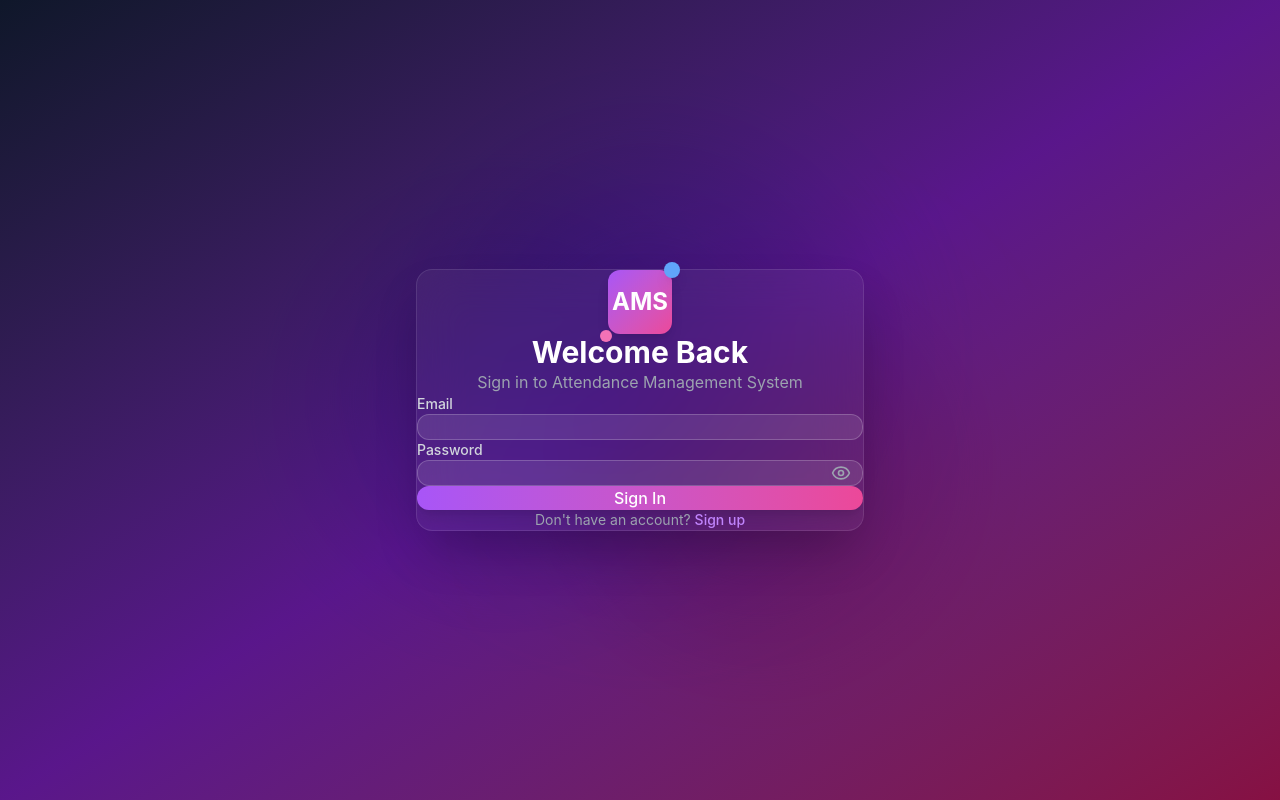
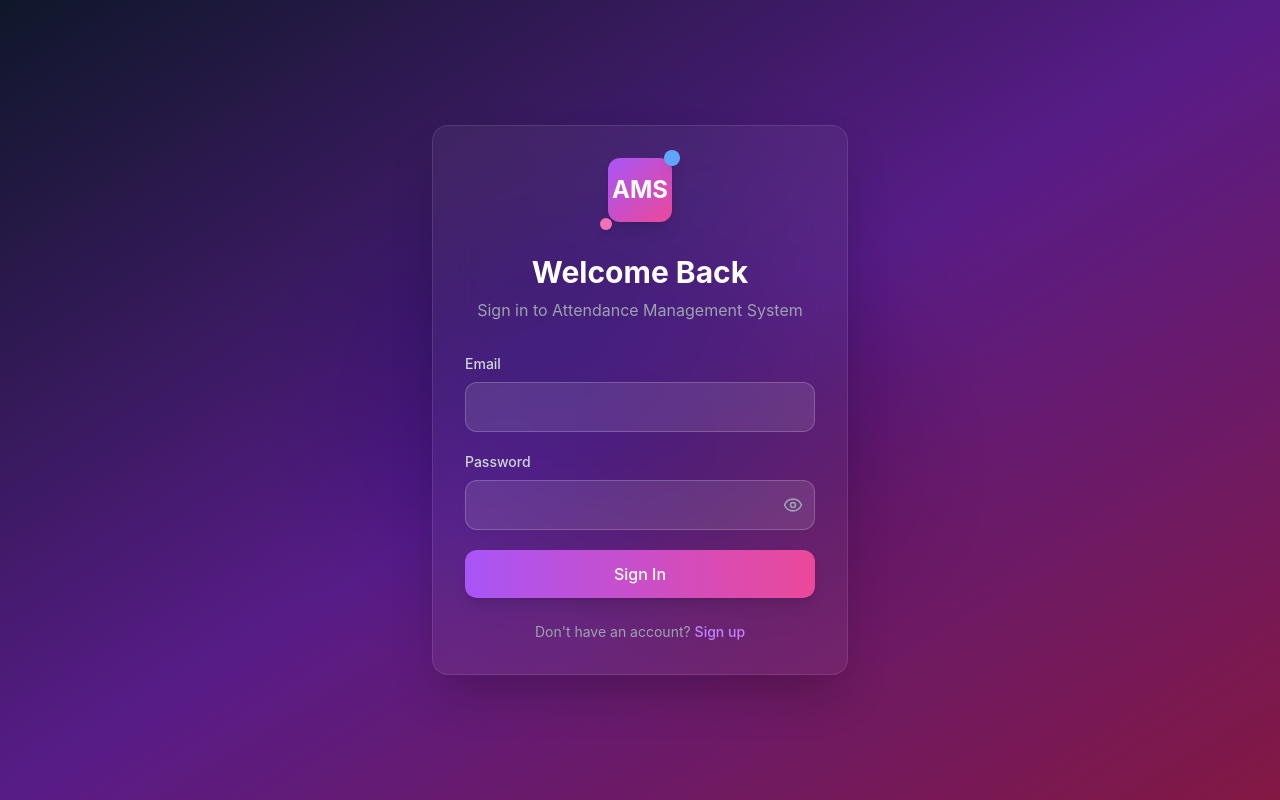
Before and after one commit to zeidanvorpa-afk/AMS, a Next.js app: page /login in a window 1280 px wide. Built offline with nearby package versions, Linux system fonts and the light colour scheme; no server answers.

Commit message:
Downgrade to Tailwind CSS v3 for Next.js 16 compatibility - fix UI loading

```diff
--- a/package.json
+++ b/package.json
@@ -19,14 +19,14 @@
     "react-dom": "19.3.0"
   },
   "devDependencies": {
-    "@tailwindcss/turbopack": "^4",
     "@types/node": "^20",
     "@types/react": "^19",
     "@types/react-dom": "^19",
     "autoprefixer": "^10.6.1",
     "eslint": "^9",
     "eslint-config-next": "16.4.0",
-    "tailwindcss": "^4",
+    "postcss": "^8.5.31",
+    "tailwindcss": "^3.4.19",
     "typescript": "^5"
   }
 }
--- /dev/null
+++ b/postcss.config.js
@@ -0,0 +1,6 @@
+module.exports = {
+  plugins: {
+    tailwindcss: {},
+    autoprefixer: {},
+  },
+}
--- a/src/app/globals.css
+++ b/src/app/globals.css
@@ -1,35 +1,6 @@
-@import "tailwindcss";
-
-@theme {
-  --color-slate-50: #f8fafc;
-  --color-slate-100: #f1f5f9;
-  --color-slate-200: #e2e8f0;
-  --color-slate-300: #cbd5e1;
-  --color-slate-400: #94a3b8;
-  --color-slate-500: #64748b;
-  --color-slate-600: #475569;
-  --color-slate-700: #334155;
-  --color-slate-800: #1e293b;
-  --color-slate-900: #0f172a;
-  --color-purple-400: #c084fc;
-  --color-purple-500: #a855f7;
-  --color-purple-600: #9333ea;
-  --color-pink-400: #f472b6;
-  --color-pink-500: #ec4899;
-  --color-pink-600: #db2777;
-  --color-gray-400: #9ca3af;
-  --color-gray-500: #6b7280;
-  --color-green-400: #4ade80;
-  --color-red-400: #f87171;
-  --color-blue-400: #60a5fa;
-  --color-teal-400: #2dd4bf;
-  --color-emerald-400: #34d399;
-  --color-cyan-400: #22d3ee;
-  --color-yellow-400: #facc15;
-  --color-orange-400: #fb923c;
-  --color-rose-400: #fb7185;
-  --color-indigo-500: #6366f1;
-}
+@tailwind base;
+@tailwind components;
+@tailwind utilities;
 
 @keyframes blob {
   0% {
--- a/src/app/login/page.tsx
+++ b/src/app/login/page.tsx
@@ -132,9 +132,6 @@ export default function LoginPage() {
       </div>
 
       <style jsx>{`
-        .animate-blob {
-          animation: blob 7s infinite;
-        }
         .animation-delay-2000 {
           animation-delay: 2s;
         }
--- a/tailwind.config.ts
+++ b/tailwind.config.ts
@@ -7,7 +7,19 @@ const config: Config = {
     "./src/app/**/*.{js,ts,jsx,tsx,mdx}",
   ],
   theme: {
-    extend: {},
+    extend: {
+      animation: {
+        blob: 'blob 7s infinite',
+      },
+      keyframes: {
+        blob: {
+          '0%': { transform: 'translate(0px, 0px) scale(1)' },
+          '33%': { transform: 'translate(30px, -50px) scale(1.1)' },
+          '66%': { transform: 'translate(-20px, 20px) scale(0.9)' },
+          '100%': { transform: 'translate(0px, 0px) scale(1)' },
+        },
+      },
+    },
   },
   plugins: [],
 };
```
Also changed, not shown: 1 other file (tests, documents, lock files or other folders).
